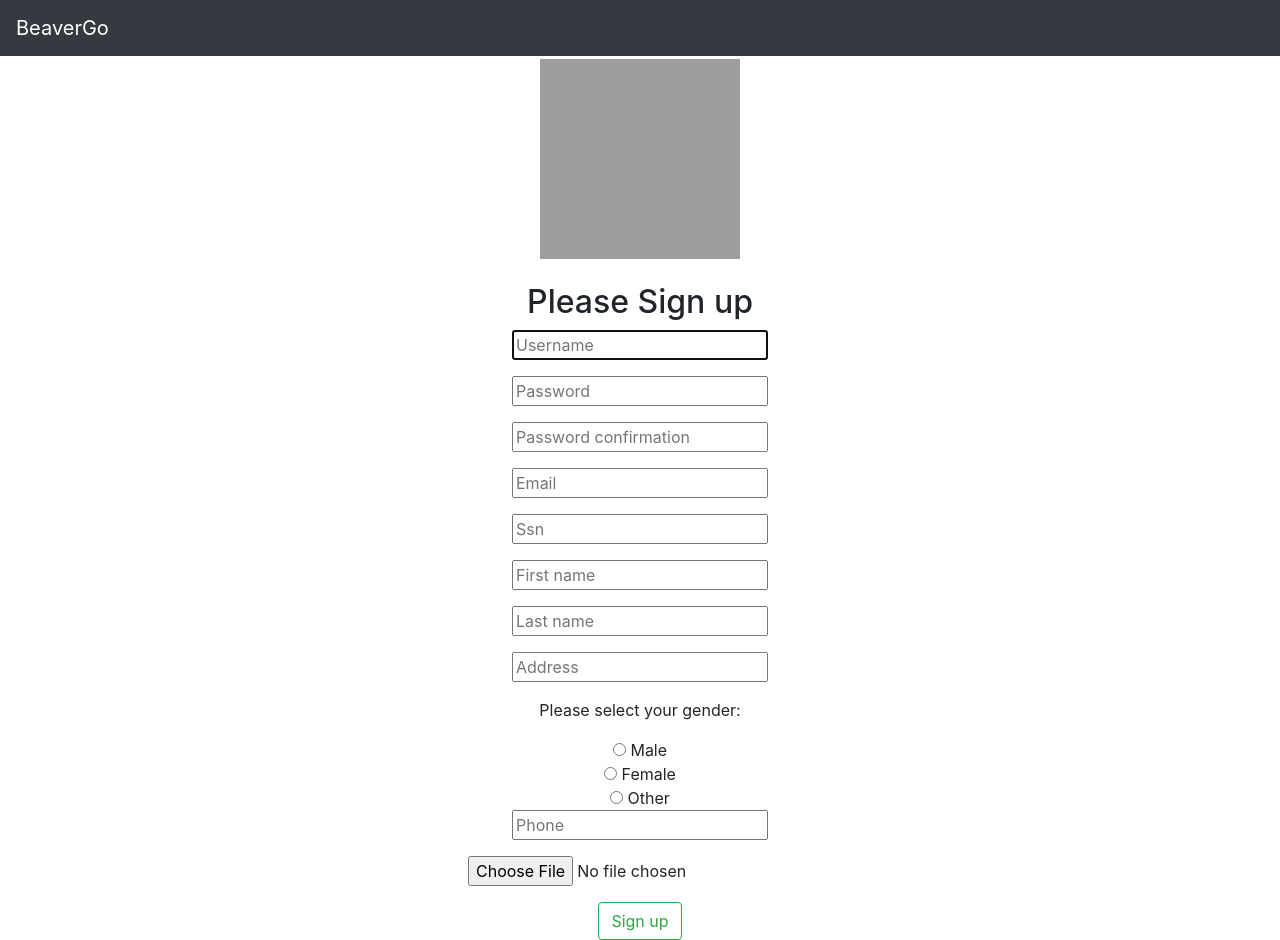
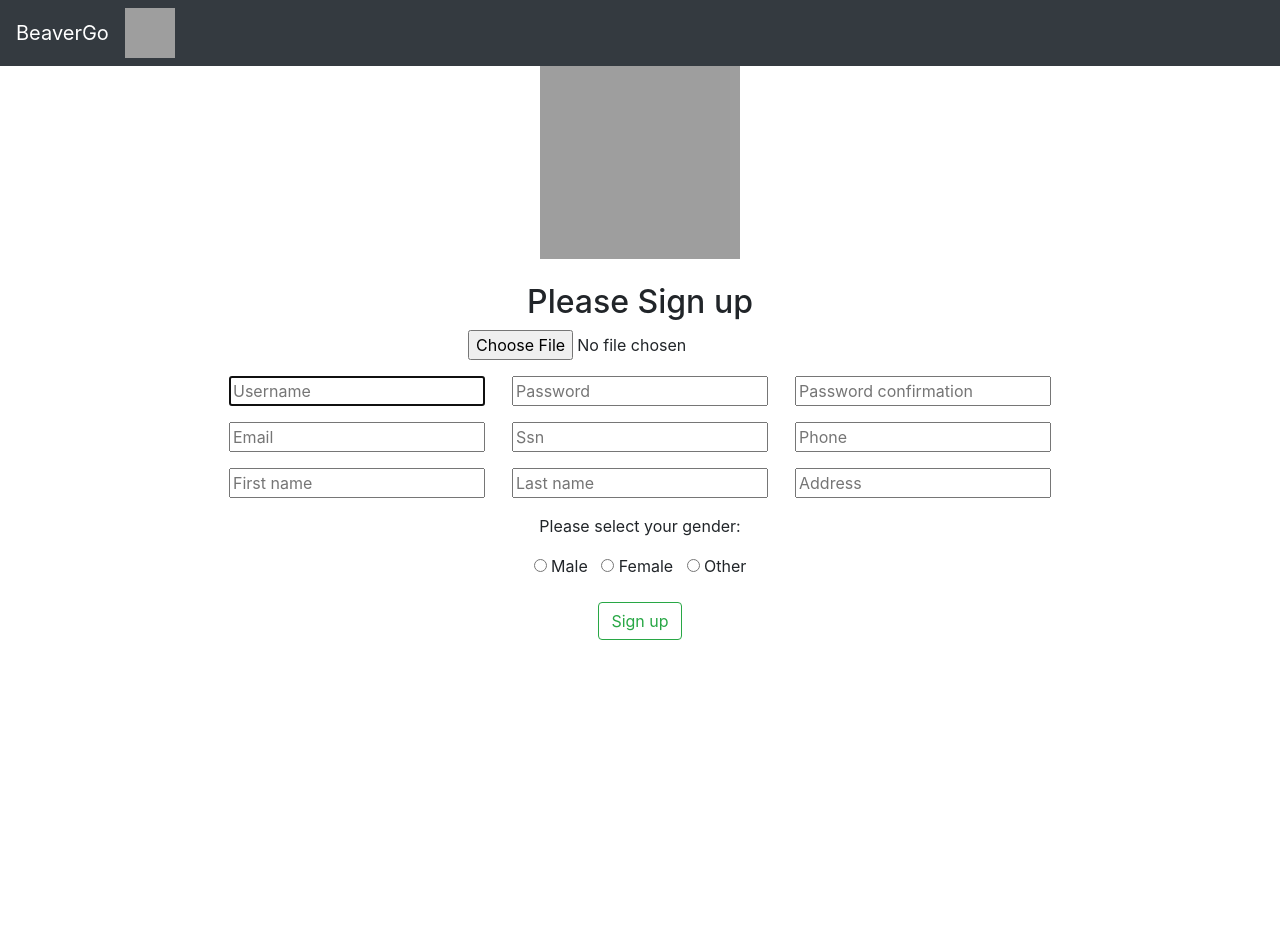
Before and after one commit to jshota/BeaverGo, a Django app: page /accounts/signup/ in a window 1280 px wide. After the commit the page ends 640 px from the top, so only its background shows below. Run offline with Django 3.2, Linux system fonts and the light colour scheme; some libraries are stand-ins or nearby versions; grey boxes are pictures that could not be loaded.

Commit message:
Optimize home, signup, login, profile page

```diff
--- a/templates/accounts/profile.html
+++ b/templates/accounts/profile.html
@@ -6,6 +6,7 @@
 	<nav class="navbar navbar-expand-md navbar-dark fixed-top bg-dark">
 		<a class="navbar-brand" href="/">BeaverGo</a>
 		<button class="navbar-toggler" type="button" data-toggle="collapse" data-target="#navbarsExampleDefault" aria-controls="navbarsExampleDefault" aria-expanded="false" aria-label="Toggle navigation">
+		<img class="mb-0" src="https://raw.githubusercontent.com/jshota/BeaverGo/dev/logo.png" alt="" width="50" height="50">
 		<span class="navbar-toggler-icon"></span>
 		</button>
 		<img class="mb-0" src="https://raw.githubusercontent.com/jshota/BeaverGo/dev/logo.png" alt="" width="50" height="50">
@@ -14,8 +15,7 @@
 			</ul>
 			<form class="form-inline my-2 my-lg-0">
 				<div>
-					<font color="#FDF370">Hi {{ user.username }}!&nbsp;&nbsp;</font>
-					<font color="#B1AA4E">SSN: {{ user.ssn}}&nbsp;&nbsp;</font>
+					<font color="#FDF370">Hi {{ user.first_name }}!&nbsp;&nbsp;</font>
 					<a href="{% url 'profile_view' %}"><button class="btn btn-outline-success my-2 my-sm-0" type="button">View Profile</button></a>
 					<a href="{% url 'logout' %}"><button class="btn btn-outline-success my-2 my-sm-0" type="button">Log Out</button></a>
 					<a href="{% url 'password_reset' %}"><button class="btn btn-outline-primary my-2 my-sm-0" type="button">Reset Password</button></a>
--- a/templates/home.html
+++ b/templates/home.html
@@ -13,8 +13,7 @@
 				</ul>
 				<form class="form-inline my-2 my-lg-0">
 					<div>
-						<font color="#FDF370">Hi {{ user.username }}!&nbsp;&nbsp;</font>
-						<font color="#B1AA4E">SSN: {{ user.ssn}}&nbsp;&nbsp;</font>
+						<font color="#FDF370">Hi {{ user.first_name }}!&nbsp;&nbsp;</font>
 						<a href="{% url 'profile_view' %}"><button class="btn btn-outline-success my-2 my-sm-0" type="button">View Profile</button></a>
 						<a href="{% url 'logout' %}"><button class="btn btn-outline-success my-2 my-sm-0" type="button">Log Out</button></a>
 						<a href="{% url 'password_reset' %}"><button class="btn btn-outline-primary my-2 my-sm-0" type="button">Reset Password</button></a>
@@ -27,6 +26,7 @@
 		<nav class="navbar navbar-expand-md navbar-dark fixed-top bg-dark">
 			<a class="navbar-brand" href="/">BeaverGo</a>
 			<button class="navbar-toggler" type="button" data-toggle="collapse" data-target="#navbarsExampleDefault" aria-controls="navbarsExampleDefault" aria-expanded="false" aria-label="Toggle navigation">
+			<img class="mb-0" src="https://raw.githubusercontent.com/jshota/BeaverGo/dev/logo.png" alt="" width="50" height="50">
 			<span class="navbar-toggler-icon"></span>
 			</button>
 			<img class="mb-0" src="https://raw.githubusercontent.com/jshota/BeaverGo/dev/logo.png" alt="" width="50" height="50">
--- a/templates/signup.html
+++ b/templates/signup.html
@@ -7,63 +7,51 @@
         <button class="navbar-toggler" type="button" data-toggle="collapse" data-target="#navbarsExampleDefault" aria-controls="navbarsExampleDefault" aria-expanded="false" aria-label="Toggle navigation">
         <span class="navbar-toggler-icon"></span>
         </button>
-        <div class="collapse navbar-collapse" id="navbarsExampleDefault">
-            <ul class="navbar-nav mr-auto">
-            </ul>
-            <form class="form-inline my-2 my-lg-0">
-            </form>
-        </div>
+        <img class="mb-0" src="https://raw.githubusercontent.com/jshota/BeaverGo/dev/logo.png" alt="" width="50" height="50">
     </nav>
     <form method="post" style="padding-top: 1%" class="text-center">
         <img class="mb-4" src="https://raw.githubusercontent.com/jshota/BeaverGo/dev/logo.png" alt="" width="200" height="200">
         <h2>Please Sign up</h2>
         {% csrf_token %}
         {% load widget_tweaks %}
+        <div class="md-4">
+            {% render_field form.image placeholder=form.profile_image.label%}
+            {{ form.email.errors }}
+        </div>
         <p>
-            {% render_field form.username placeholder=form.username.label%}
-            {{ form.username.errors }}
+            <div class="md-4">
+                {% render_field form.username placeholder=form.username.label%}
+                {{ form.username.errors }}&nbsp;&nbsp;&nbsp;&nbsp;
+                {% render_field form.password1 placeholder=form.password1.label%}
+                {{ form.password1.errors }}&nbsp;&nbsp;&nbsp;&nbsp;
+                {% render_field form.password2 placeholder=form.password2.label%}
+                {{ form.password2.errors }}
+            </div>
         </p>
         <p>
-            {% render_field form.password1 placeholder=form.password1.label%}
-            {{ form.password1.errors }}
+            <div class="md-4">
+                {% render_field form.email placeholder=form.email.label%}
+                {{ form.email.errors }}&nbsp;&nbsp;&nbsp;&nbsp;
+                {% render_field form.ssn placeholder=form.ssn.label%}
+                {{ form.ssn.errors }}&nbsp;&nbsp;&nbsp;&nbsp;
+                {% render_field form.phone placeholder=form.phone.label%}
+                {{ form.phone.errors }}
+            </div>
         </p>
         <p>
-            {% render_field form.password2 placeholder=form.password2.label%}
-            {{ form.password2.errors }}
-        </p>
-        <p>
-            {% render_field form.email placeholder=form.email.label%}
-            {{ form.email.errors }}
-        </p>
-        <p>
-            {% render_field form.ssn placeholder=form.ssn.label%}
-            {{ form.ssn.errors }}
-        </p>
-        <p>
+            <div class="md-4">
                 {% render_field form.first_name placeholder=form.first_name.label%}
-                {{ form.first_name.errors }}
-        </p>
-        <p>
+                {{ form.first_name.errors }}&nbsp;&nbsp;&nbsp;&nbsp;
                 {% render_field form.last_name placeholder=form.last_name.label%}
-                {{ form.last_name.errors }}
-        </p>
-        <p>
-            {% render_field form.address placeholder=form.address.label%}
-            {{ form.address.errors }}
+                {{ form.last_name.errors }}&nbsp;&nbsp;&nbsp;&nbsp;
+                {% render_field form.address placeholder=form.address.label%}
+                {{ form.address.errors }}
+            </div>
         </p>
         <p>Please select your gender:</p>
-        <input type="radio" name="gender" value="male"> Male<br>
-        <input type="radio" name="gender" value="female"> Female<br>
-        <input type="radio" name="gender" value="other"> Other<br>
-        <p>
-            {% render_field form.phone placeholder=form.phone.label%}
-            {{ form.phone.errors }}
-        </p>
-        <p>
-            {% render_field form.image placeholder=form.profile_image.label%}
-            {{ form.email.errors }}
-        </p>
-    </p>
-    <button class="btn btn-outline-success my-2 my-sm-0" type="submit">Sign up</button>
-</form>
+        <input type="radio" name="gender" value="male"> Male&nbsp;&nbsp;
+        <input type="radio" name="gender" value="female"> Female&nbsp;&nbsp;
+        <input type="radio" name="gender" value="other"> Other<br><br>
+        <button class="btn btn-outline-success my-2 my-sm-0" type="submit">Sign up</button>
+    </form>
 {% endblock %}
```
Also changed, not shown: templates/registration/login.html (+4 -3 lines).
